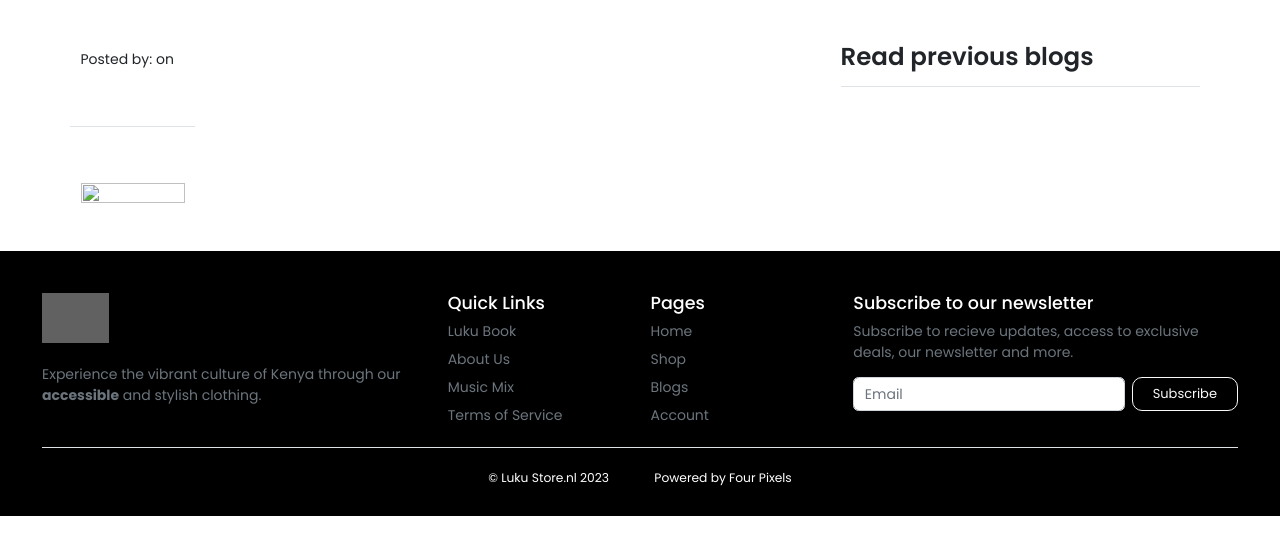
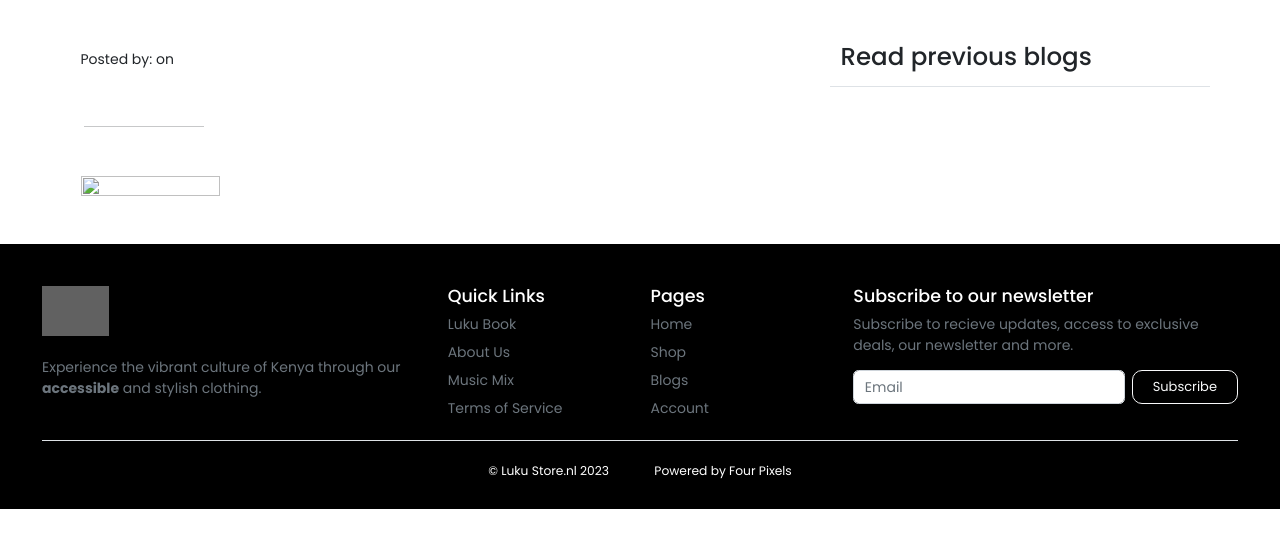
Before and after one commit to 4ourpixels/lukustore.nl, a Django app: template blog/templates/blog_detail.html in a window 1280 px wide. Shown: the part 98-653 px from the top of the page. Run offline with Django 4.2, Linux system fonts and the light colour scheme; the template is opened without the code that fills it, so the values that code supplies are empty; some libraries are stand-ins or nearby versions; some web fonts are replaced; grey boxes are pictures that could not be loaded.

Commit message:
Add files via upload

```diff
--- a/blog/templates/blog_detail.html
+++ b/blog/templates/blog_detail.html
@@ -1,4 +1,5 @@
 {% extends 'base.html' %} {% load static %} {% block body %}
+
 <div class="container-fluid overflow-hidden text-center p-0 m-0">
   <img
     style="width: 100%"
@@ -10,12 +11,12 @@
 </div>
 <!-- Main Blog Starts here -->
 <div class="container-fluid mt-5">
-  <div class="container">
+  <div class="container fadeInUp">
     <div class="row justify-content-center">
       <div class="col-sm-12 col-lg-8">
         <div class="container m-0 p-0">
           <!-- Title -->
-          <div class="row fadeInUp animate" data-delay="1000">
+          <div class="row">
             <h1>{{ blog.title }}</h1>
             <p>
               Posted by: <span>{{ blog.author.first_name|title }}</span>
@@ -25,45 +26,43 @@
             {% if request.user.is_authenticated and user.is_staff %}
             <span>
               <a
-                href="{% url 'edit_blog' slug=blog.slug %}"
+                href="{% url 'edit_blog' tag_slug=blog.tag.slug slug=blog.slug %}"
                 class="btn mb-3 btn-info"
                 >Edit blog</a
               ></span
             >
             {% endif %}
           </div>
-          <article
-            id="blog-article"
-            style="max-width: fit-content"
-            class="row fadeInUp animate"
-          >
-            {% if blog.youtube %}
+          <article id="blog-article" style="max-width: fit-content" class="row">
+            {% if blog.slug == 'ss23-lukubook-after-movie' %}
             <iframe
-              style="width: 100%; height: 50vh"
-              class="img-fluid"
-              src="{{ blog.youtube }}"
-              title="YouTube video player"
-              allow="accelerometer; autoplay; clipboard-write; encrypted-media; gyroscope; picture-in-picture; web-share"
+              width="1280"
+              height="720"
+              src="https://www.youtube.com/embed/O7oZwl4D5kk"
+              title="SS23 LukuBook after-movie"
+              frameborder="0"
+              allow="accelerometer; autoplay; clipboard-write; encrypted-media; gyroscope; picture-in-picture;"
               allowfullscreen
             ></iframe>
             {% endif %}
-            <em class="my-3 border-bottom pb-3 h5"
-              >{{ blog.summary|safe|linebreaks }}</em
-            >
+            <em class="my-3 h5">{{ blog.summary|safe|linebreaks }}</em>
+            <hr class="w-75 ms-3 mb-2" />
             <p>{{ blog.content|safe|linebreaks }}</p>
             <img src="{{ blog.cover_image.url }}" class="img-fluid mb-5 h-50" />
           </article>
         </div>
       </div>
-      <div class="col-sm-12 col-lg-4 mb-5 position-sticky">
+      <div class="col-sm-12 col-lg-4 mb-5 position-sticky fadeInUp animate">
         <div class="container m-0 p-0">
-          <h3 class="mb-3">Read previous blogs</h3>
+          <div class="row">
+            <div class="mb-3 h3">Read previous blogs</div>
+            <div class="blog-list">
               {% for blog in blogs %}
               <a
                 data-delay="1000"
-            href="{{ blog.get_url }}"
-            style="text-decoration: none; color: inherit"
-            class="row fadeInUp animate justify-conten-center align-items-center mb-3 border-top pt-3"
+                href="{{ blog.get_tag_url }}"
+                style="text-decoration: none; color: inherit; cursor: ponter"
+                class="row justify-conten-center align-items-center mb-3 border-top pt-3"
               >
                 <div class="col-4">
                   <img
@@ -80,10 +79,12 @@
                 </div>
               </a>
               {% endfor %}
-          <div class="d-flex border-top pt-3 flex-wrap">
+            </div>
+            <div id="tagKeywords" class="d-flex border-top pt-3 flex-wrap">
               {% for tag in keywords %}
               <p class="btn me-2 mb-2 btn-outline-dark">{{ tag }}</p>
               {% endfor %}
+            </div>
           </div>
         </div>
       </div>
@@ -117,4 +118,5 @@
     }
   }
 </script>
+
 {% endblock %}
```
Also changed, not shown: blog/templates/blog_list.html (+6 -4 lines). Lines whose indentation alone changed are shown as unchanged.
